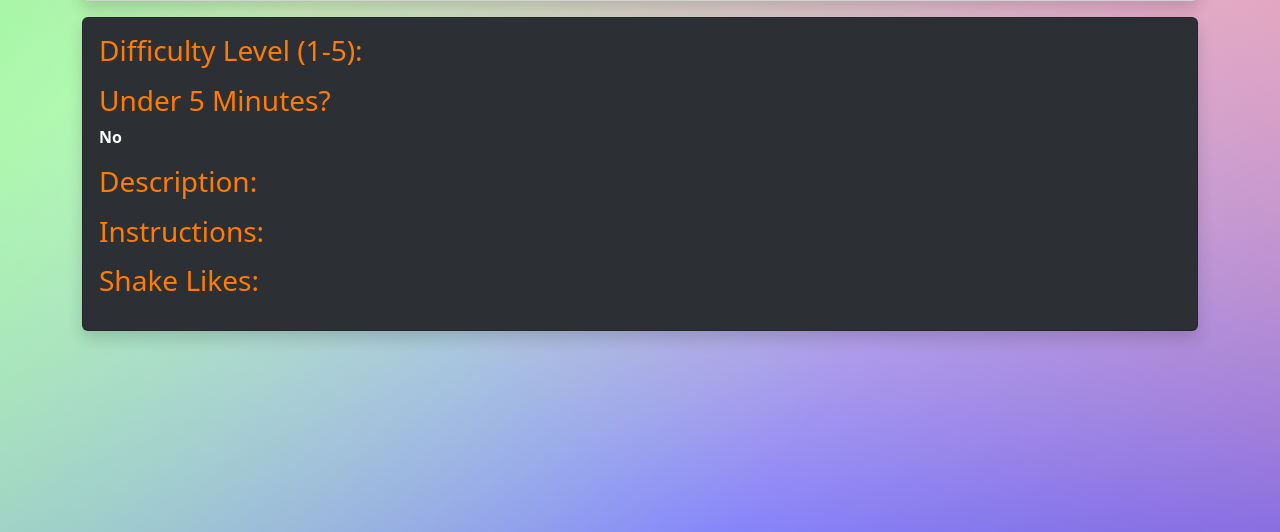
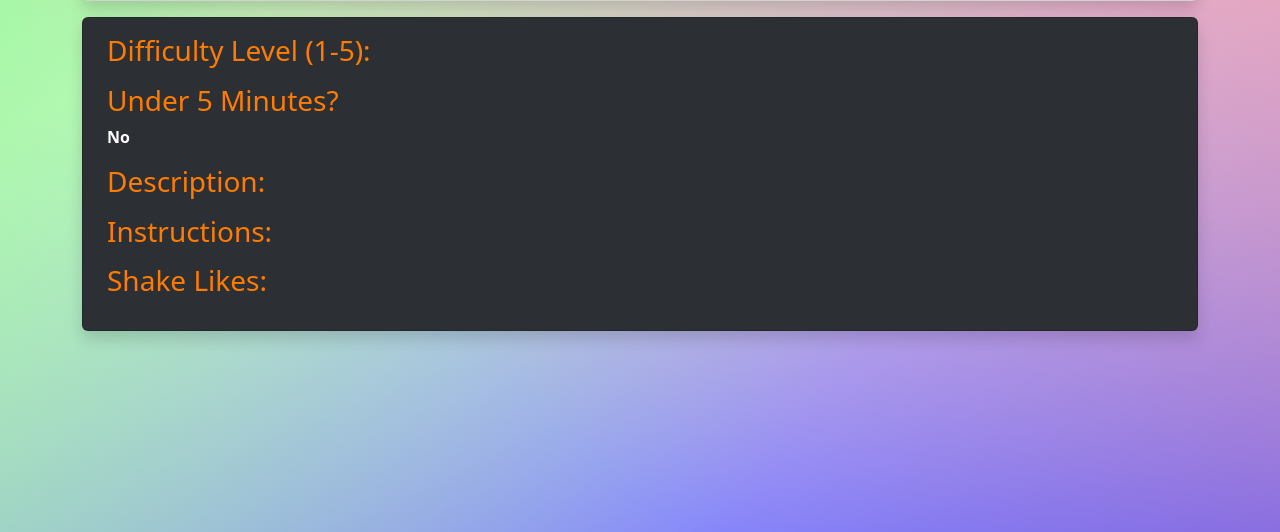
Before and after one commit to PaulDeUlloa/Sunkissed-Milkshakes-Python, a Flask app: template flask_app/templates/shake_details.html in a window 1280 px wide. Shown: the part 268-800 px from the top of the page. Run offline with Flask 3, Linux system fonts and the light colour scheme; the template is opened without the code that fills it, so the values that code supplies are empty.

Commit message:
details page margin added to bottom card-body

```diff
--- a/flask_app/templates/shake_details.html
+++ b/flask_app/templates/shake_details.html
@@ -24,6 +24,7 @@
                 </div>
                 <div class="card shadow mb-3" style="font-size: medium; font-weight: bold; background-color:rgb(44,48,52); color:rgb(255, 255, 255);">
                     <div class="card-body">
+                        <div style="margin-left: 8px;">
                             <h3 style="color:rgb(255, 124, 1);">Difficulty Level (1-5):</h3>
                             <p> {{shake.difficulty}} </p>
                             <h3 style="color:rgb(255, 124, 1);">Under 5 Minutes?</h3>
@@ -32,8 +33,10 @@
                             <p> {{shake.description}} </p>
                             <h3 style="color:rgb(255, 124, 1);">Instructions:</h3>
                             <p> {{shake.instructions}} </p>
+
                             <h3 style="color:rgb(255, 124, 1);">Shake Likes:</h3>
                             <p> {{ count }} </p>
+                        </div>
                     </div>
                 </div>
             </div>
```
Lines whose indentation alone changed are shown as unchanged.
